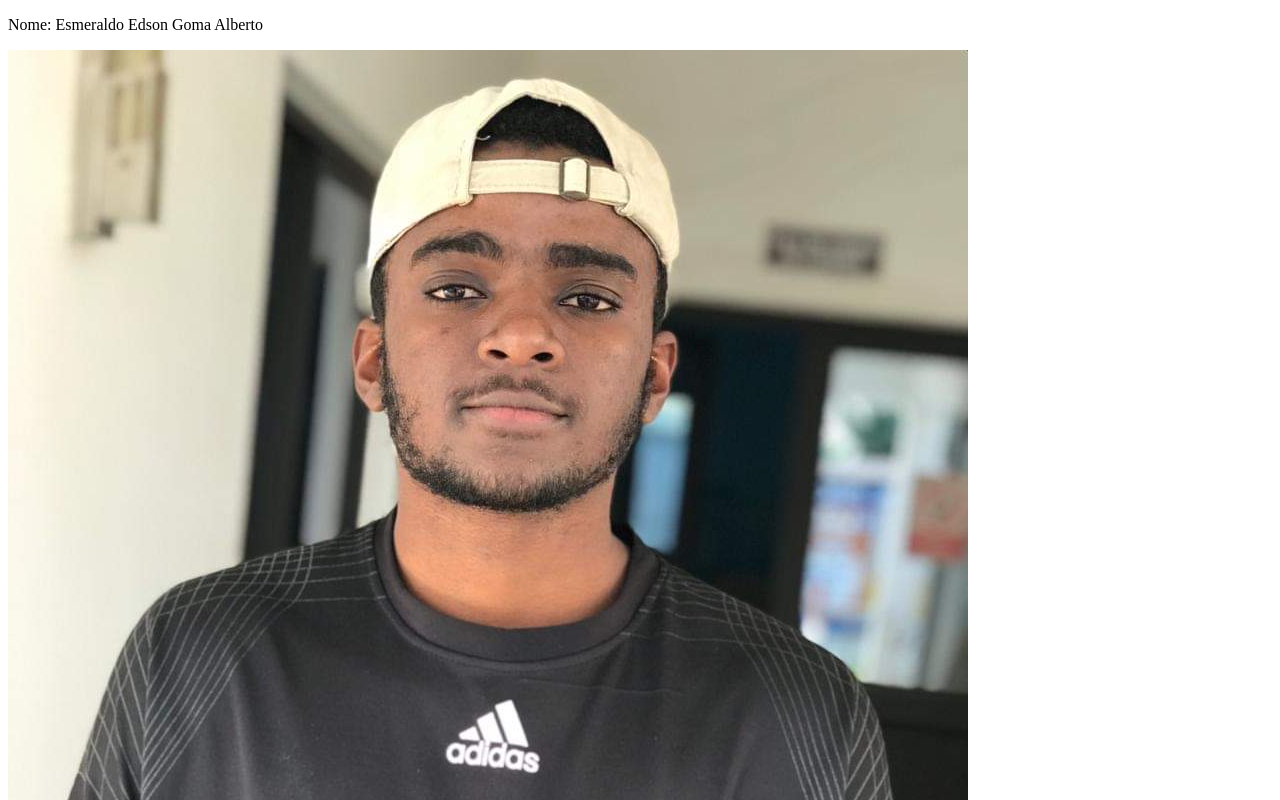
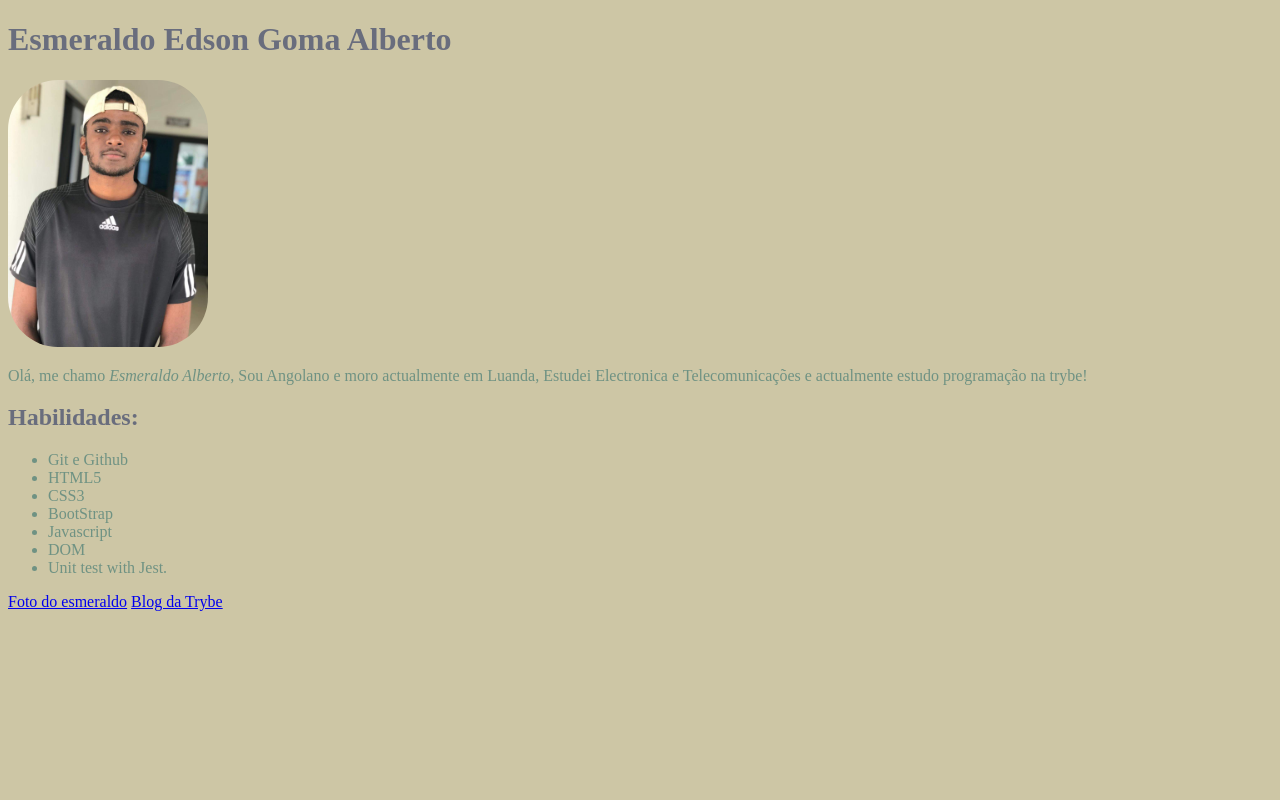
Before and after one commit to esmeraldo17/esmeraldo17.github.io, a plain HTML site: page Portfolio/index.html in a window 1280 px wide. Shown: the top 800 px of the page. Drawn offline with Linux system fonts and the light colour scheme.

Commit message:
fim do exercicios da trybe

```diff
--- a/Portfolio/index.html
+++ b/Portfolio/index.html
@@ -5,14 +5,38 @@
     <meta http-equiv="X-UA-Compatible" content="IE=edge">
     <meta name="viewport" content="width=device-width, initial-scale=1.0">
     <title>Portfolio</title>
+    <style>
+        * {
+            background-color: #CDC6A5;
+        }
+        img {
+            width: 200px;
+            border-radius: 50px;;
+        }
+        .nome {
+            color: #696D7D;
+        }
+
+        .habilidades {
+            color: #696D7D;
+        }
+
+        .descricao {
+            color: #6F9283;
+        }
+
+        ul li {
+            color: #6F9283
+        }
+    </style>
 </head>
 <body>
-    <p>Nome: Esmeraldo Edson Goma Alberto</p>
+    <h1 class="nome">Esmeraldo Edson Goma Alberto</h1>
     <img src="img/esme.jpg" alt="foto-do-esmeraldo" id="foto">
-    <p>Olá, me chamo <em>Esmeraldo Alberto</em>, Sou Angolano e moro actualmente em Luanda,
+    <p class="descricao">Olá, me chamo <em>Esmeraldo Alberto</em>, Sou Angolano e moro actualmente em Luanda,
          Estudei Electronica e Telecomunicações e actualmente estudo programação na trybe!</p>
-    <ul>
-        <strong>Habilidades:</strong>
+     <h2 class="habilidades">Habilidades:</h2>
+      <ul>
         <li>Git e Github</li>
         <li>HTML5</li>
         <li>CSS3</li>
```
